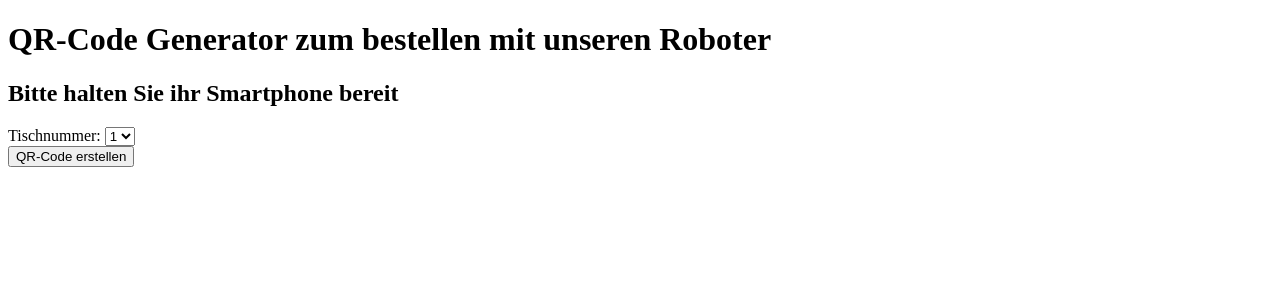
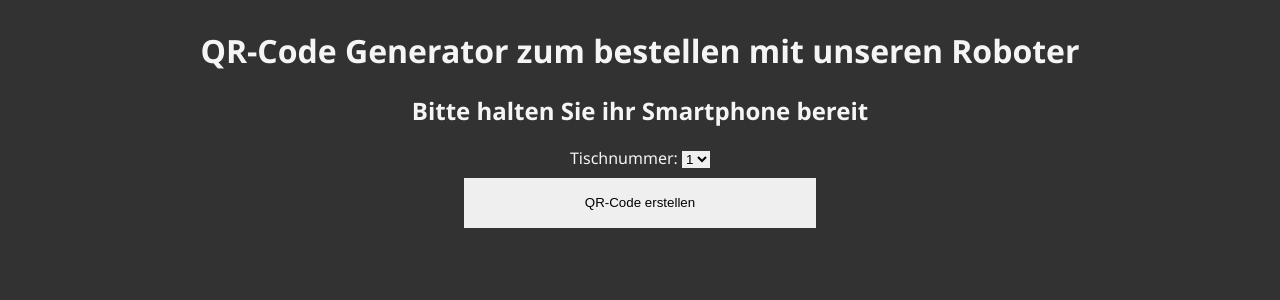
Before and after one commit to BrightByteTechnologies/brightbyteqr, a PHP site: page /qrcodes/reservation.php in a window 1280 px wide. Shown: the top 300 px of the page. Run offline with PHP 8.4, Linux system fonts and the light colour scheme.

Commit message:
css for the web

```diff
--- a/reservation.php
+++ b/reservation.php
@@ -6,7 +6,7 @@
     <script src="https://cdnjs.cloudflare.com/ajax/libs/qrcodejs/1.0.0/qrcode.min.js"
         integrity="sha512-CNgIRecGo7nphbeZ04Sc13ka07paqdeTu0WR1IM4kNcpmBAUSHSQX0FslNhTDadL4O5SAGapGt4FodqL8My0mA=="
         crossorigin="anonymous" referrerpolicy="no-referrer"></script>
-
+    <link rel="stylesheet" href="style.css">
 </head>
 
 <body>
--- /dev/null
+++ b/style.css
@@ -0,0 +1,38 @@
+* {
+    box-sizing: border-box;
+    user-select: none;
+}
+
+html {
+    background-color: rgb(50, 50, 50);
+    font-family: 'Segoe UI', Tahoma, Geneva, Verdana, sans-serif;
+    display: flex;
+    align-items: center;
+    justify-content: center;
+}
+
+h1, h2, h3, h4, p, label, div, form {
+    color: whitesmoke;
+    text-align: center;
+}
+
+select, button {
+    border: none;
+}
+
+img {
+    border: .2em white solid;
+    border-radius: .2em;
+}
+
+#generate {
+    width: 40%;
+    padding: 2%;
+    margin-top: 1%;
+}
+
+#qr-code {
+    display: flex;
+    justify-content: center;
+    align-items: center;
+}
```
